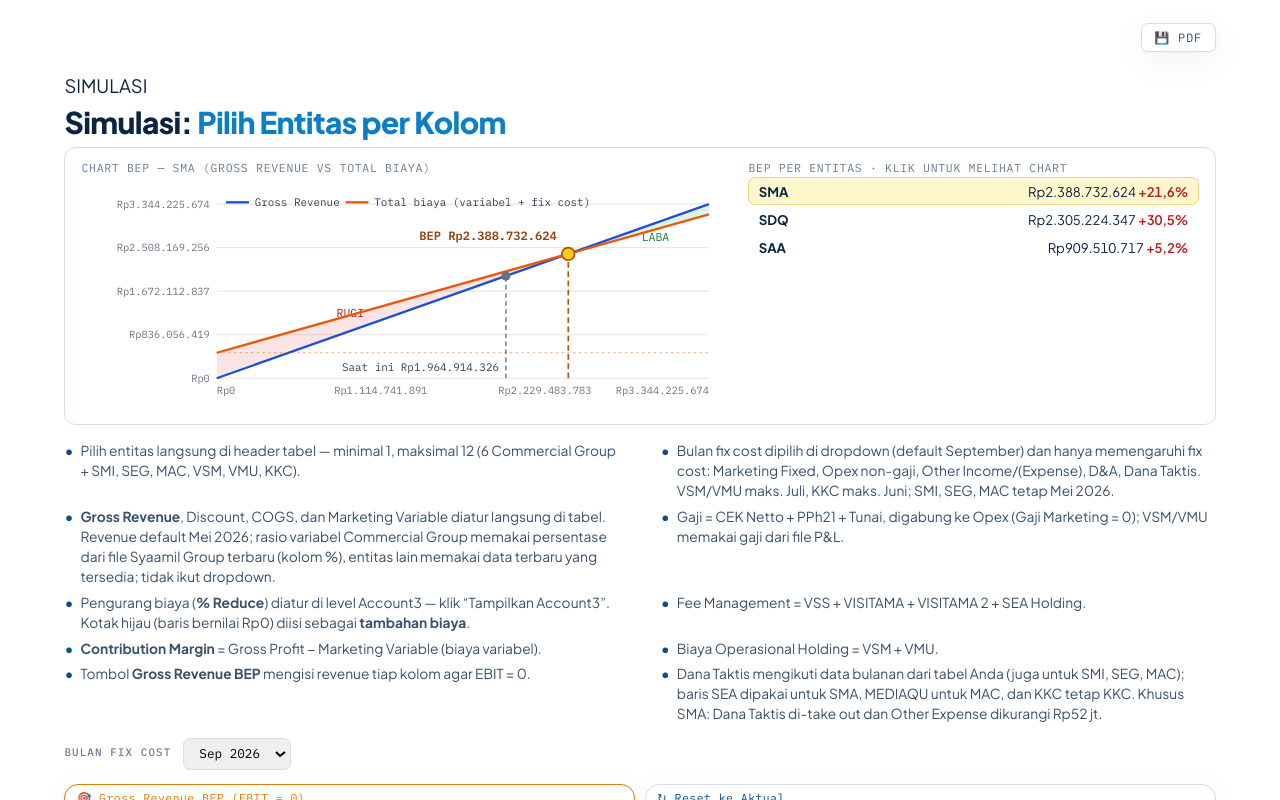
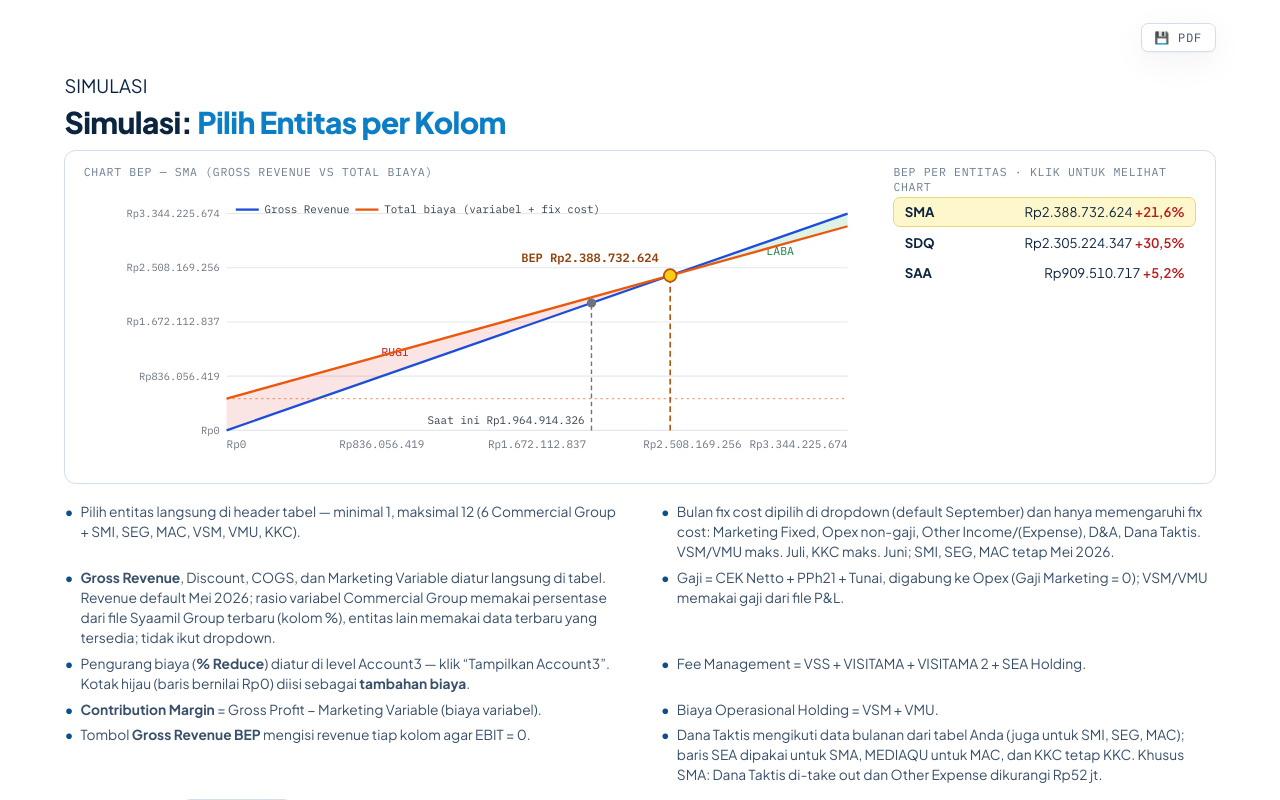
Before and after one commit to finsyaamil/dashboard_bep_syaamil, a plain HTML site: page index.html in a window 1280 px wide. Drawn offline with Linux system fonts and the light colour scheme.

Commit message:
Add files via upload

```diff
--- a/index.html
+++ b/index.html
@@ -410,10 +410,10 @@ table.pivot tr.sub:hover td{background:var(--panel)}
 #colsim-table td.n span{font-variant-numeric:tabular-nums}
 #colsim-bep-btn:hover{background:#FFF3E6 !important}
 #colsim-table tbody tr.colsim-hl td{background:#FFF7CC}
-.colsim-bep{display:grid; grid-template-columns:minmax(0,560px) minmax(0,1fr); gap:20px; margin:8px 0 4px; padding:10px 14px; border:1px solid var(--line2); border-radius:10px; background:#fff}
+.colsim-bep{display:grid; grid-template-columns:minmax(0,680px) minmax(0,1fr); gap:24px; margin:10px 0 6px; padding:12px 16px; border:1px solid var(--line2); border-radius:10px; background:#fff}
 .colsim-bep-title{font-family:var(--f-mono); font-size:10px; letter-spacing:.06em; text-transform:uppercase; color:var(--ink3); margin-bottom:2px}
-.colsim-bep-list{max-height:200px; overflow-y:auto}
-.colsim-bep-row{display:flex; justify-content:space-between; gap:10px; align-items:baseline; padding:4px 8px; border-radius:6px; cursor:pointer; font-size:11.5px; border:1px solid transparent; font-variant-numeric:tabular-nums}
+.colsim-bep-list{max-height:250px; overflow-y:auto}
+.colsim-bep-row{display:flex; justify-content:space-between; gap:10px; align-items:baseline; padding:5px 9px; border-radius:6px; cursor:pointer; font-size:11.5px; border:1px solid transparent; font-variant-numeric:tabular-nums}
 .colsim-bep-row:hover{background:#F8FAFC}
 .colsim-bep-row.sel{background:#FFF7CC; border-color:#E9D77A}
 .colsim-bep-row .pos{color:#15803D; font-weight:600}
@@ -1036,7 +1036,7 @@ function colSimRenderBepChart() {
   const idx = colSimEntities.indexOf(colSimBepSel), b = colSimBepRevenue(idx), cur = colSimRevArr[idx];
   if (titleEl) titleEl.textContent = 'Chart BEP \u2014 ' + colSimBepSel + ' (Gross Revenue vs Total Biaya)';
   if (!b.ok) { wrap.innerHTML = '<div style="padding:40px 10px; font-size:12px; color:var(--ink3)">BEP tidak tercapai: discount + COGS + biaya variabel \u2265 100% dari revenue.</div>'; return; }
-  const W = 560, H = 205, L = 118, R = 14, T = 16, B = 30, PW = W - L - R, PH = H - T - B;
+  const W = 680, H = 250, L = 124, R = 16, T = 18, B = 34, PW = W - L - R, PH = H - T - B;
   const xMax = Math.max(cur, b.rev, 1) * 1.4;
   const costAt = function(x) { return x * (1 - b.rate) + b.fixedNeed; };
   const yMax = Math.max(xMax, costAt(xMax), 1) * 1.05;
@@ -1047,9 +1047,9 @@ function colSimRenderBepChart() {
     s += '<line x1="' + L + '" x2="' + (W - R) + '" y1="' + sy(yv) + '" y2="' + sy(yv) + '" stroke="#E5E7EB" stroke-width="1"/>';
     s += '<text x="' + (L - 6) + '" y="' + (sy(yv) + 3) + '" font-size="9" fill="#6B7280" text-anchor="end">' + simFmtRp(yv) + '</text>';
   }
-  for (let i = 0; i <= 3; i++) {
-    const xv = xMax * i / 3;
-    s += '<text x="' + sx(xv) + '" y="' + (H - B + 14) + '" font-size="9" fill="#6B7280" text-anchor="' + (i === 0 ? 'start' : (i === 3 ? 'end' : 'middle')) + '">' + simFmtRp(xv) + '</text>';
+  for (let i = 0; i <= 4; i++) {
+    const xv = xMax * i / 4;
+    s += '<text x="' + sx(xv) + '" y="' + (H - B + 15) + '" font-size="9.5" fill="#6B7280" text-anchor="' + (i === 0 ? 'start' : (i === 4 ? 'end' : 'middle')) + '">' + simFmtRp(xv) + '</text>';
   }
   if (b.rev > 0) {
     s += '<polygon points="' + sx(0) + ',' + sy(0) + ' ' + sx(0) + ',' + sy(costAt(0)) + ' ' + sx(b.rev) + ',' + sy(b.rev) + '" fill="rgba(220,38,38,.12)"/>';
```
